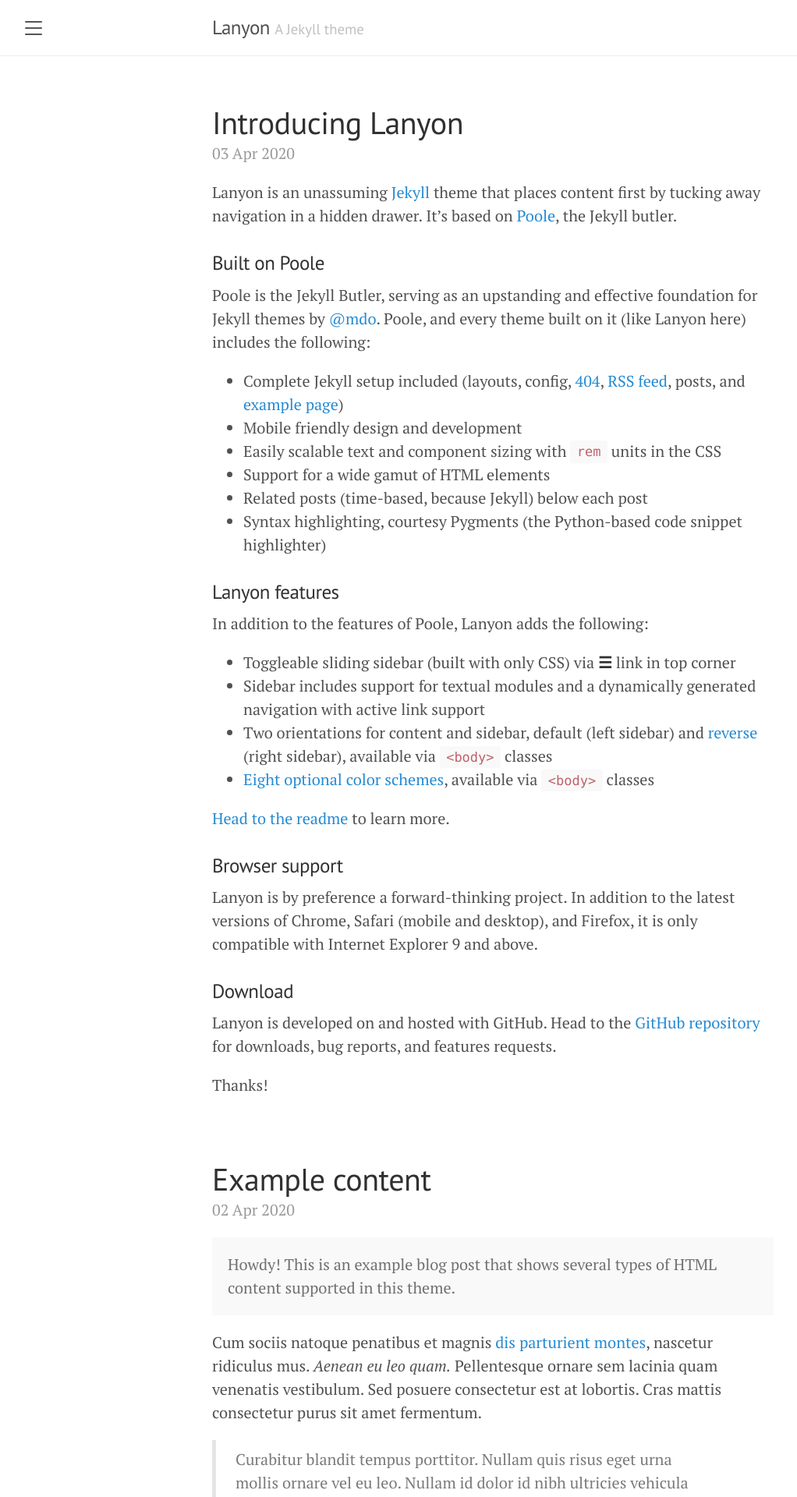
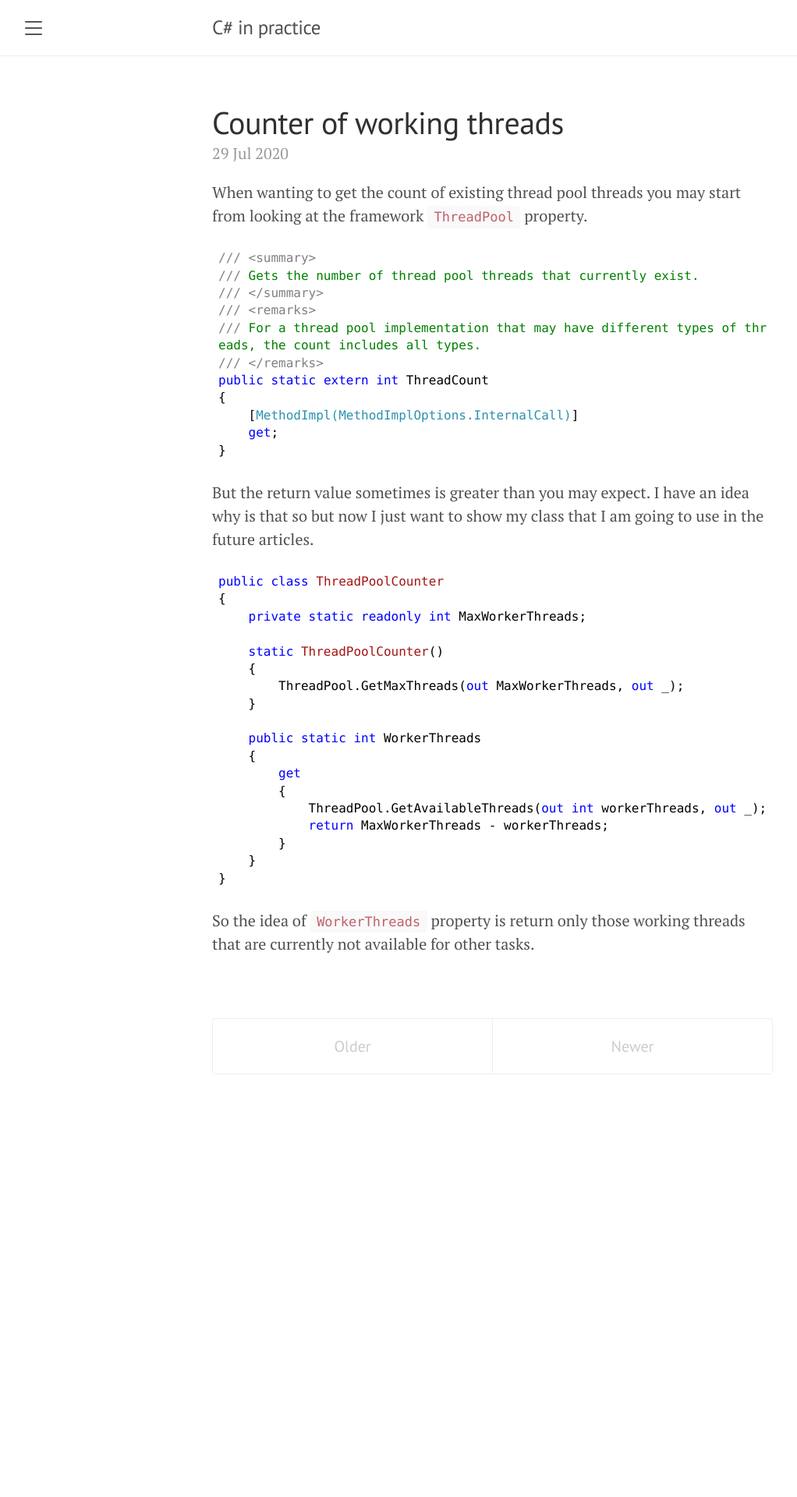
Before and after one commit to akovanev/kovanev.github.io, a Jekyll site: the page built from index.html, in a window 1280 px wide. Shown: the top 1920 px of the page at 78% size, without its empty margins (8-1030 px from the left). Built offline with Jekyll 4.4.1, drawn with Linux system fonts in a browser that asks for light colours; the list of posts is cut into pages by our own code; after the commit the page ends 1438 px from its top, so only the background shows below that; some of the changed text lies outside the part shown.

Commit message:
My first blog
Signed-off-by: Alex Kovanev <alex.kovanev@guidance.com>

```diff
--- a/_config.yml
+++ b/_config.yml
@@ -1,17 +1,17 @@
 # Setup
-title:               Lanyon
-tagline:             'A Jekyll theme'
-description:         'A reserved <a href="https://jekyllrb.com" target="_blank">Jekyll</a> theme that places the utmost gravity on content with a hidden drawer. Made by <a href="https://twitter.com/mdo" target="_blank">@mdo</a>.'
-url:                 https://lanyon.getpoole.com
+title:               C# in practice
+tagline:             ''
+description:         'Here I would like to talk about .net framework focusing mostly on practical aspects'
+url:
 baseurl:             ''
 paginate:            5
 permalink:           pretty
 
 # About/contact
 author:
-  name:              Mark Otto
-  url:               https://twitter.com/mdo
-  email:             markdotto@gmail.com
+  name:              Alex Kovanev
+  url:
+  email:             akovanev@gmail.com
 
 # Gems
 plugins:
--- a/_includes/head.html
+++ b/_includes/head.html
@@ -19,6 +19,7 @@
   <link rel="stylesheet" href="{{ '/public/css/poole.css' | absolute_url }}">
   <link rel="stylesheet" href="{{ '/public/css/syntax.css' | absolute_url }}">
   <link rel="stylesheet" href="{{ '/public/css/lanyon.css' | absolute_url }}">
+  <link rel="stylesheet" href="{{ '/public/css/vs.css' | absolute_url }}">
   <link rel="stylesheet" href="https://fonts.googleapis.com/css?family=PT+Serif:400,400italic,700%7CPT+Sans:400">
 
   <link rel="apple-touch-icon-precomposed" sizes="144x144" href="{{ '/public/apple-touch-icon-precomposed.png' | absolute_url }}">
--- a/_includes/sidebar.html
+++ b/_includes/sidebar.html
@@ -24,10 +24,6 @@
         {% endif %}
       {% endif %}
     {% endfor %}
-
-    <a class="sidebar-nav-item" href="{{ site.github.repo }}/archive/v{{ site.version }}.zip">Download</a>
-    <a class="sidebar-nav-item" href="{{ site.github.repo }}">GitHub project</a>
-    <span class="sidebar-nav-item">Currently v{{ site.version }}</span>
   </nav>
 
   <div class="sidebar-item">
--- a/_layouts/default.html
+++ b/_layouts/default.html
@@ -27,5 +27,7 @@
     <label for="sidebar-checkbox" class="sidebar-toggle"></label>
 
     <script src='{{ site.baseurl }}/public/js/script.js'></script>
+    <script src='{{ site.baseurl }}/public/js/highlight.pack.js'></script>
+    <script>hljs.initHighlightingOnLoad();</script>
   </body>
 </html>
--- a/_posts/2020-04-01-whats-jekyll.md
+++ /dev/null
@@ -1,12 +0,0 @@
----
-layout: post
-title: What's Jekyll?
----
-
-[Jekyll](https://jekyllrb.com) is a static site generator, an open-source tool for creating simple yet powerful websites of all shapes and sizes. From [the project's readme](https://github.com/mojombo/jekyll/blob/master/README.markdown):
-
-  > Jekyll is a simple, blog aware, static site generator. It takes a template directory [...] and spits out a complete, static website suitable for serving with Apache or your favorite web server. This is also the engine behind GitHub Pages, which you can use to host your project’s page or blog right here from GitHub.
-
-It's an immensely useful tool and one we encourage you to use here with Lanyon.
-
-Find out more by [visiting the project on GitHub](https://github.com/mojombo/jekyll).
--- a/_posts/2020-04-02-example-content.md
+++ /dev/null
@@ -1,126 +0,0 @@
----
-layout: post
-title: Example content
----
-
-
-<div class="message">
-  Howdy! This is an example blog post that shows several types of HTML content supported in this theme.
-</div>
-
-Cum sociis natoque penatibus et magnis <a href="#">dis parturient montes</a>, nascetur ridiculus mus. *Aenean eu leo quam.* Pellentesque ornare sem lacinia quam venenatis vestibulum. Sed posuere consectetur est at lobortis. Cras mattis consectetur purus sit amet fermentum.
-
-> Curabitur blandit tempus porttitor. Nullam quis risus eget urna mollis ornare vel eu leo. Nullam id dolor id nibh ultricies vehicula ut id elit.
-
-Etiam porta **sem malesuada magna** mollis euismod. Cras mattis consectetur purus sit amet fermentum. Aenean lacinia bibendum nulla sed consectetur.
-
-## Inline HTML elements
-
-HTML defines a long list of available inline tags, a complete list of which can be found on the [Mozilla Developer Network](https://developer.mozilla.org/en-US/docs/Web/HTML/Element).
-
-- **To bold text**, use `<strong>`.
-- *To italicize text*, use `<em>`.
-- Abbreviations, like <abbr title="HyperText Markup Langage">HTML</abbr> should use `<abbr>`, with an optional `title` attribute for the full phrase.
-- Citations, like <cite>&mdash; Mark otto</cite>, should use `<cite>`.
-- <del>Deleted</del> text should use `<del>` and <ins>inserted</ins> text should use `<ins>`.
-- Superscript <sup>text</sup> uses `<sup>` and subscript <sub>text</sub> uses `<sub>`.
-
-Most of these elements are styled by browsers with few modifications on our part.
-
-## Heading
-
-Vivamus sagittis lacus vel augue rutrum faucibus dolor auctor. Duis mollis, est non commodo luctus, nisi erat porttitor ligula, eget lacinia odio sem nec elit. Morbi leo risus, porta ac consectetur ac, vestibulum at eros.
-
-### Code
-
-Cum sociis natoque penatibus et magnis dis `code element` montes, nascetur ridiculus mus.
-
-{% highlight c# %}
-// Example can be run directly in your JavaScript console
-
-// Create a function that takes two arguments and returns the sum of those arguments
-public void main()
-{
-  static int = 1;
-  string s = "ewer";
-}
-
-// Call the function
-adder(2, 6);
-// > 8
-{% endhighlight %}
-
-Aenean lacinia bibendum nulla sed consectetur. Etiam porta sem malesuada magna mollis euismod. Fusce dapibus, tellus ac cursus commodo, tortor mauris condimentum nibh, ut fermentum massa.
-
-### Lists
-
-Cum sociis natoque penatibus et magnis dis parturient montes, nascetur ridiculus mus. Aenean lacinia bibendum nulla sed consectetur. Etiam porta sem malesuada magna mollis euismod. Fusce dapibus, tellus ac cursus commodo, tortor mauris condimentum nibh, ut fermentum massa justo sit amet risus.
-
-* Praesent commodo cursus magna, vel scelerisque nisl consectetur et.
-* Donec id elit non mi porta gravida at eget metus.
-* Nulla vitae elit libero, a pharetra augue.
-
-Donec ullamcorper nulla non metus auctor fringilla. Nulla vitae elit libero, a pharetra augue.
-
-1. Vestibulum id ligula porta felis euismod semper.
-2. Cum sociis natoque penatibus et magnis dis parturient montes, nascetur ridiculus mus.
-3. Maecenas sed diam eget risus varius blandit sit amet non magna.
-
-Cras mattis consectetur purus sit amet fermentum. Sed posuere consectetur est at lobortis.
-
-<dl>
-  <dt>HyperText Markup Language (HTML)</dt>
-  <dd>The language used to describe and define the content of a Web page</dd>
-
-  <dt>Cascading Style Sheets (CSS)</dt>
-  <dd>Used to describe the appearance of Web content</dd>
-
-  <dt>JavaScript (JS)</dt>
-  <dd>The programming language used to build advanced Web sites and applications</dd>
-</dl>
-
-Integer posuere erat a ante venenatis dapibus posuere velit aliquet. Morbi leo risus, porta ac consectetur ac, vestibulum at eros. Nullam quis risus eget urna mollis ornare vel eu leo.
-
-### Tables
-
-Aenean lacinia bibendum nulla sed consectetur. Lorem ipsum dolor sit amet, consectetur adipiscing elit.
-
-<table>
-  <thead>
-    <tr>
-      <th>Name</th>
-      <th>Upvotes</th>
-      <th>Downvotes</th>
-    </tr>
-  </thead>
-  <tfoot>
-    <tr>
-      <td>Totals</td>
-      <td>21</td>
-      <td>23</td>
-    </tr>
-  </tfoot>
-  <tbody>
-    <tr>
-      <td>Alice</td>
-      <td>10</td>
-      <td>11</td>
-    </tr>
-    <tr>
-      <td>Bob</td>
-      <td>4</td>
-      <td>3</td>
-    </tr>
-    <tr>
-      <td>Charlie</td>
-      <td>7</td>
-      <td>9</td>
-    </tr>
-  </tbody>
-</table>
-
-Nullam id dolor id nibh ultricies vehicula ut id elit. Sed posuere consectetur est at lobortis. Nullam quis risus eget urna mollis ornare vel eu leo.
-
------
-
-Want to see something else added? <a href="https://github.com/poole/poole/issues/new">Open an issue.</a>
--- a/_posts/2020-04-03-introducing-lanyon.md
+++ /dev/null
@@ -1,38 +0,0 @@
----
-layout: post
-title: Introducing Lanyon
----
-
-Lanyon is an unassuming [Jekyll](http://jekyllrb.com) theme that places content first by tucking away navigation in a hidden drawer. It's based on [Poole](http://getpoole.com), the Jekyll butler.
-
-### Built on Poole
-
-Poole is the Jekyll Butler, serving as an upstanding and effective foundation for Jekyll themes by [@mdo](https://twitter.com/mdo). Poole, and every theme built on it (like Lanyon here) includes the following:
-
-* Complete Jekyll setup included (layouts, config, [404](/404), [RSS feed](/atom.xml), posts, and [example page](/about))
-* Mobile friendly design and development
-* Easily scalable text and component sizing with `rem` units in the CSS
-* Support for a wide gamut of HTML elements
-* Related posts (time-based, because Jekyll) below each post
-* Syntax highlighting, courtesy Pygments (the Python-based code snippet highlighter)
-
-### Lanyon features
-
-In addition to the features of Poole, Lanyon adds the following:
-
-* Toggleable sliding sidebar (built with only CSS) via **☰** link in top corner
-* Sidebar includes support for textual modules and a dynamically generated navigation with active link support
-* Two orientations for content and sidebar, default (left sidebar) and [reverse](https://github.com/poole/lanyon#reverse-layout) (right sidebar), available via `<body>` classes
-* [Eight optional color schemes](https://github.com/poole/lanyon#themes), available via `<body>` classes
-
-[Head to the readme](https://github.com/poole/lanyon#readme) to learn more.
-
-### Browser support
-
-Lanyon is by preference a forward-thinking project. In addition to the latest versions of Chrome, Safari (mobile and desktop), and Firefox, it is only compatible with Internet Explorer 9 and above.
-
-### Download
-
-Lanyon is developed on and hosted with GitHub. Head to the <a href="https://github.com/poole/lanyon">GitHub repository</a> for downloads, bug reports, and features requests.
-
-Thanks!
--- /dev/null
+++ b/_posts/2020-07-29-ThreadPoolCounter.md
@@ -0,0 +1,42 @@
+---
+layout: post
+title: Counter of working threads
+---
+
+When wanting to get the count of existing thread pool threads you may start from looking at the framework <code>ThreadPool</code> property.
+
+<pre><code class="C#">/// &lt;summary&gt;
+/// Gets the number of thread pool threads that currently exist.
+/// &lt;/summary&gt;
+/// &lt;remarks&gt;
+/// For a thread pool implementation that may have different types of threads, the count includes all types.
+/// &lt;/remarks&gt;
+public static extern int ThreadCount
+{
+    [MethodImpl(MethodImplOptions.InternalCall)]
+    get;
+}
+</code></pre>
+
+<p>But the return value sometimes is greater than you may expect. I have an idea why is that so but now I just want to show my class that I am going to use in the future articles.</p>
+
+<pre><code class="C#">public class ThreadPoolCounter
+{
+    private static readonly int MaxWorkerThreads;
+
+    static ThreadPoolCounter()
+    {
+        ThreadPool.GetMaxThreads(out MaxWorkerThreads, out _);
+    }
+
+    public static int WorkerThreads
+    {
+        get
+        {
+            ThreadPool.GetAvailableThreads(out int workerThreads, out _);
+            return MaxWorkerThreads - workerThreads;
+        }
+    }
+}</code></pre>
+
+So the idea of <code>WorkerThreads</code> property is return only those working threads that are currently not available for other tasks.
--- a/about.md
+++ b/about.md
@@ -3,27 +3,11 @@
 title: About
 ---
 
-<p class="message">
-  Hey there! This page is included as an example. Feel free to customize it for your own use upon downloading. Carry on!
+<img src="../public/ava.jpg" width="80%" height="80%">
+
+<p>
+  Hey! This is Alex. First of all, he is a loving father, husband and son, and only then is he the guy who loves to program in C#.
 </p>
-
-In the novel, *The Strange Case of Dr. Jeykll and Mr. Hyde*, Mr. Poole is Dr. Jekyll's virtuous and loyal butler. Similarly, Poole is an upstanding and effective butler that helps you build Jekyll themes. It's made by [@mdo](https://twitter.com/mdo).
-
-There are currently two themes built on Poole:
-
-* [Hyde](http://hyde.getpoole.com)
-* [Lanyon](http://lanyon.getpoole.com)
-
-Learn more and contribute on [GitHub](https://github.com/poole).
-
-## Setup
-
-Some fun facts about the setup of this project include:
-
-* Built for [Jekyll](https://jekyllrb.com)
-* Developed on GitHub and hosted for free on [GitHub Pages](https://pages.github.com)
-* Coded with [Atom](https://atom.io)
-
-Have questions or suggestions? Feel free to [open an issue on GitHub](https://github.com/poole/issues/new) or [ask me on Twitter](https://twitter.com/mdo).
-
-Thanks for reading!
+<p>
+  His first C# code was written in 2005. Since then he has been trying to learn and help others doing cool things using this nice lang.
+</p>
--- a/public/css/poole.css
+++ b/public/css/poole.css
@@ -11,6 +11,7 @@
  *
  * Designed, built, and released under MIT license by @mdo. Learn more at
  * https://github.com/poole/poole.
+ * <pre> padding value reset to 0 by Alex Kovanev
  */
 
 
@@ -163,7 +164,7 @@
   display: block;
   margin-top: 0;
   margin-bottom: 1rem;
-  padding: 1rem;
+  padding: 0;
   font-size: .8rem;
   line-height: 1.4;
   white-space: pre;
--- /dev/null
+++ b/public/css/vs.css
@@ -0,0 +1,68 @@
+/*
+
+Visual Studio-like style based on original C# coloring by Jason Diamond <jason@diamond.name>
+
+*/
+.hljs {
+  display: block;
+  overflow-x: auto;
+  padding: 0.5em;
+  background: white;
+  color: black;
+}
+
+.hljs-comment,
+.hljs-quote,
+.hljs-variable {
+  color: #008000;
+}
+
+.hljs-keyword,
+.hljs-selector-tag,
+.hljs-built_in,
+.hljs-name,
+.hljs-tag {
+  color: #00f;
+}
+
+.hljs-string,
+.hljs-title,
+.hljs-section,
+.hljs-attribute,
+.hljs-literal,
+.hljs-template-tag,
+.hljs-template-variable,
+.hljs-type,
+.hljs-addition {
+  color: #a31515;
+}
+
+.hljs-deletion,
+.hljs-selector-attr,
+.hljs-selector-pseudo,
+.hljs-meta {
+  color: #2b91af;
+}
+
+.hljs-doctag {
+  color: #808080;
+}
+
+.hljs-attr {
+  color: #f00;
+}
+
+.hljs-symbol,
+.hljs-bullet,
+.hljs-link {
+  color: #00b0e8;
+}
+
+
+.hljs-emphasis {
+  font-style: italic;
+}
+
+.hljs-strong {
+  font-weight: bold;
+}
```
Also changed, not shown: Gemfile.lock, public/ava.jpg (added), public/favicon.ico, public/js/highlight.pack.js (added).
